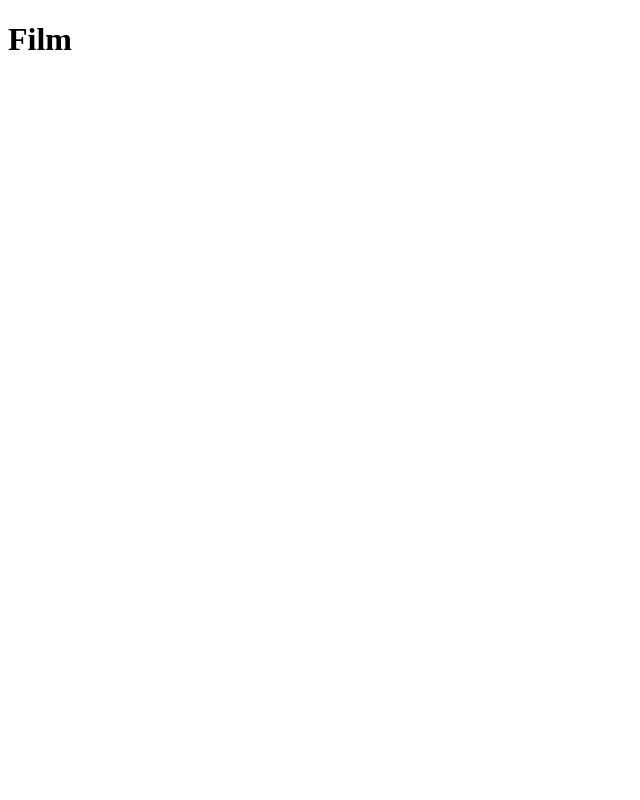
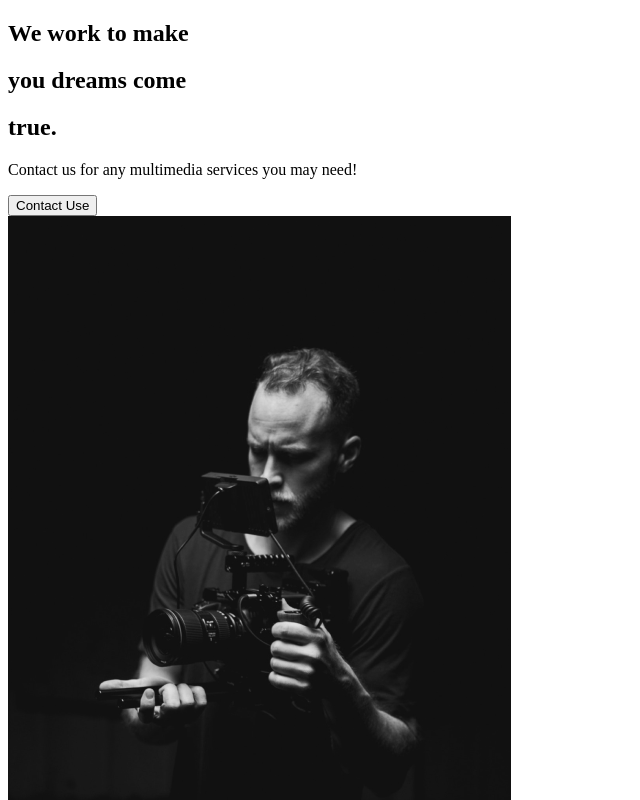
Before and after one commit to DVarner94/capture, a React (Create React App) app: page / in a window 1280 px wide. Shown: the top 800 px of the page, without its empty margins (0-640 px from the left). Built offline with nearby package versions, Linux system fonts and the light colour scheme.

Commit message:
about section

```diff
--- a/src/App.js
+++ b/src/App.js
@@ -1,8 +1,12 @@
+import React from 'react';
+//import pages
+import AboutUs from './pages/AboutUs';
+import AboutSection from './components/AboutSection';
 
 function App() {
   return (
     <div className="App">
-      <h1>Film</h1>
+      <AboutUs />
     </div>
   );
 }
--- a/src/components/AboutSection.js
+++ b/src/components/AboutSection.js
@@ -1,4 +1,5 @@
 import React from 'react';
+import home1 from '../img/home1.png'
 
 const AboutSection = () => {
     return (
@@ -17,6 +18,11 @@
                         <h2>true.</h2>
                     </div>
                 </div>
+                <p>Contact us for any multimedia services you may need!</p>
+                <button>Contact Use</button>
+            </div>
+            <div className="image">
+                <img src={home1} alt="cameraman" />
             </div>
         </div>
     )
--- /dev/null
+++ b/src/pages/AboutUs.js
@@ -0,0 +1,11 @@
+import React from 'react';
+// import page components
+import AboutSection from '../components/AboutSection';
+
+const AboutUs = () => {
+    return (
+        <AboutSection />
+    )
+}
+
+export default AboutUs;
```
